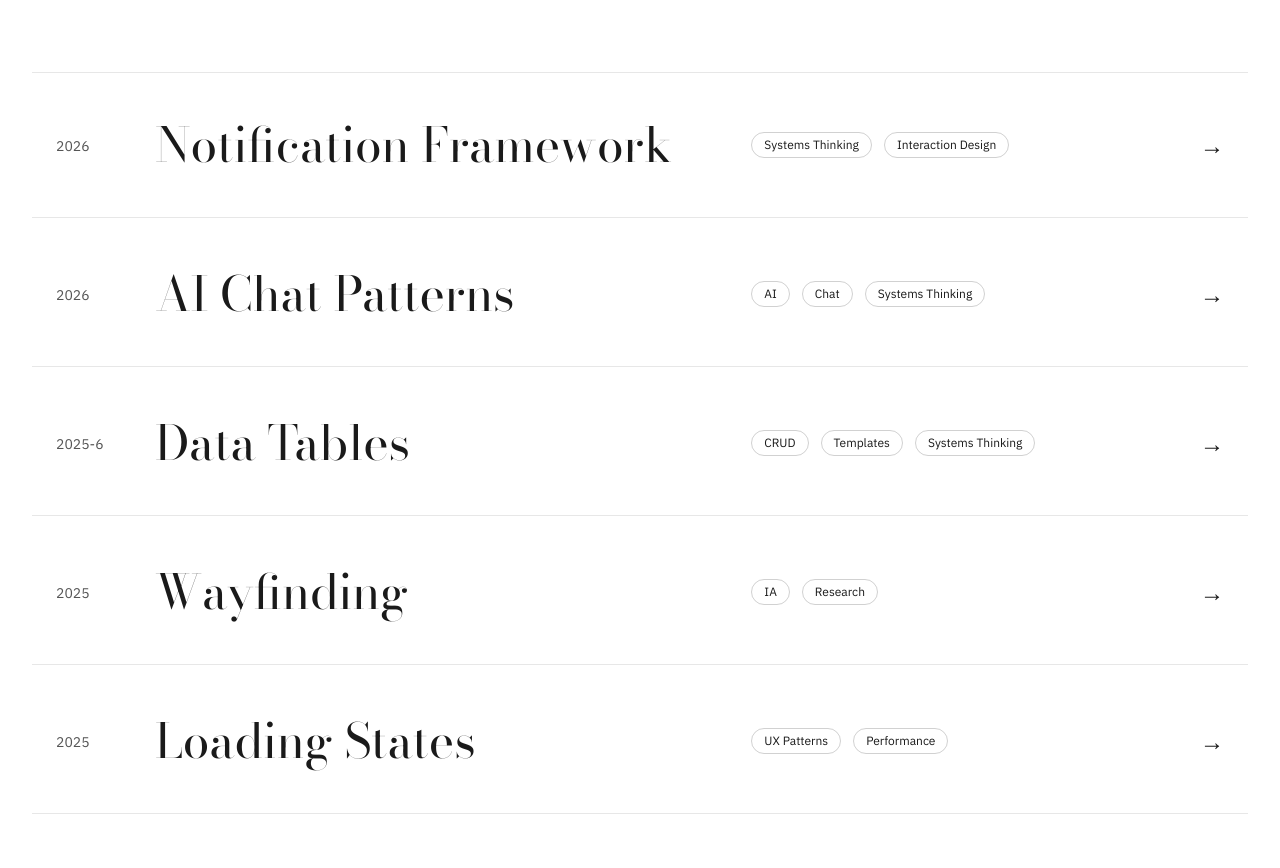
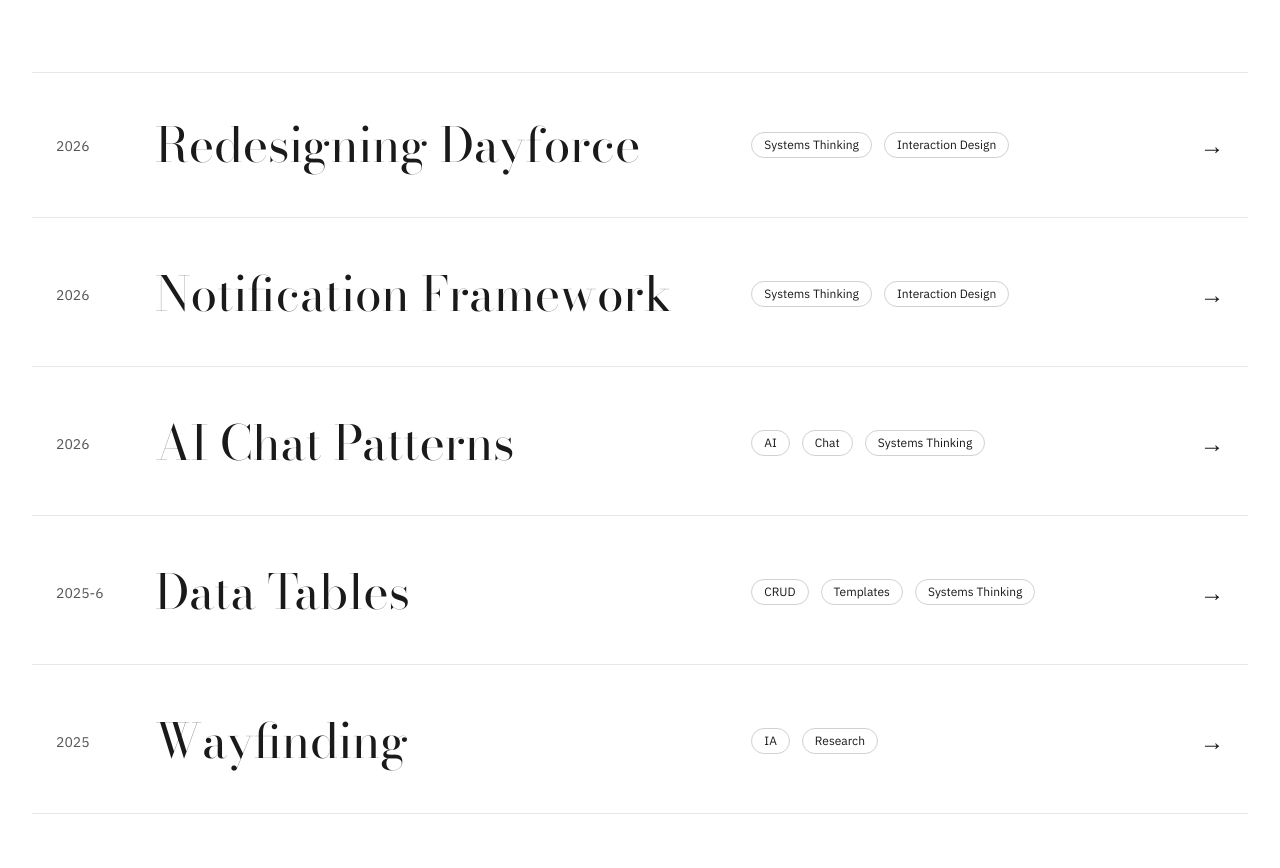
Before and after one commit to angieyoo/portfolio, a Next.js app: page / in a window 1280 px wide. Shown: the part 1020-1888 px from the top of the page. Built offline with nearby package versions, Linux system fonts and the light colour scheme.

Commit message:
Add new project 'Redesigning Dayforce' to projects

```diff
--- a/app/page.tsx
+++ b/app/page.tsx
@@ -23,6 +23,15 @@
   }))
 
   const projects = [
+
+    {
+      year: "2026",
+      title: "Redesigning Dayforce",
+      discipline: "Systems Thinking",
+      tags: ["Systems Thinking", "Interaction Design"],
+      slug: "work/dayforce"
+    },
+
     {
       year: "2026",
       title: "Notification Framework",
```
